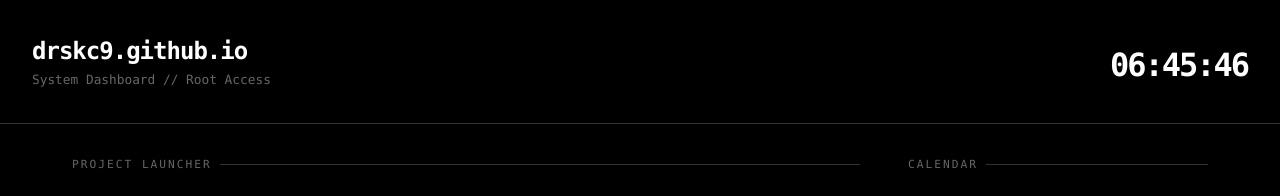
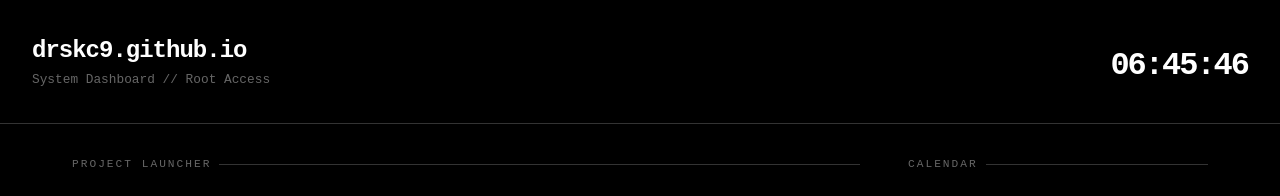
Before and after one commit to drskc9/drskc9.github.io, a website: page index.html in a window 1280 px wide. Shown: the top 196 px of the page. Drawn offline with Linux system fonts and the light colour scheme.

Commit message:
Update index.html

```diff
--- a/index.html
+++ b/index.html
@@ -11,7 +11,7 @@
             --accent: #333333;
             --muted: #666666;
             --highlight: #ffffff;
-            --font-mono: 'Hack', 'Consolas', 'Courier New', monospace;
+            --font-mono: 'Hack', monospace;
         }
 
         * {
```
